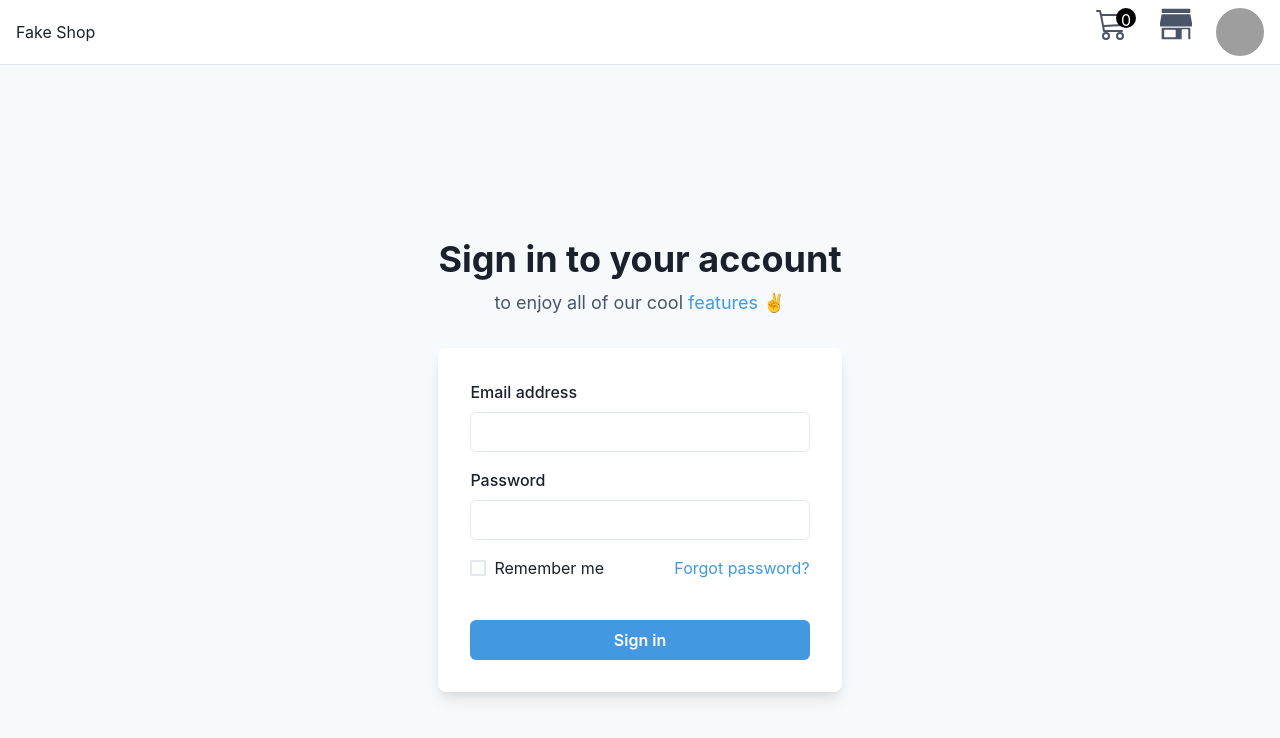
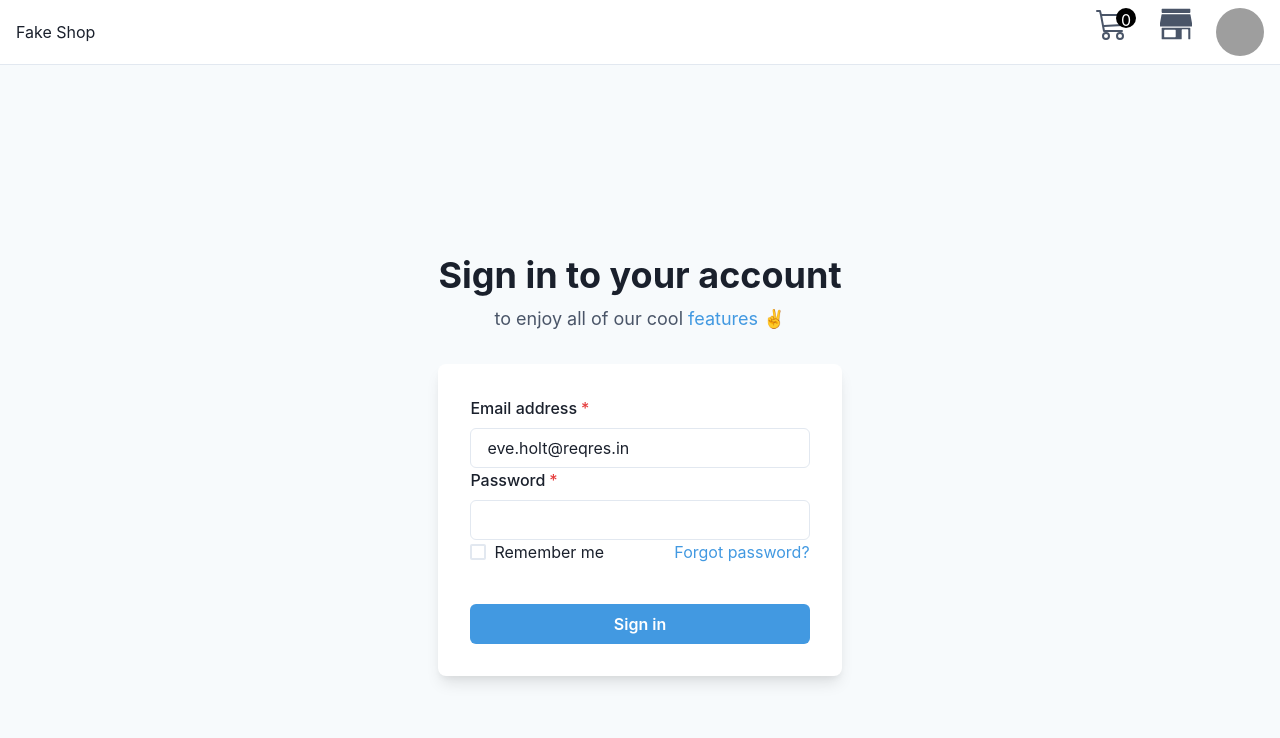
Before and after one commit to MoovendhanR/ecommerce-site-redux, a React (Create React App) app: page /login in a window 1280 px wide. Shown: the top 738 px of the page. Built offline with nearby package versions, Linux system fonts and the light colour scheme; data requests are answered from the project's data file; grey boxes are pictures that could not be loaded.

Commit message:
auth verfication done with bugs

```diff
--- a/src/Pages/Login.jsx
+++ b/src/Pages/Login.jsx
@@ -12,16 +12,41 @@ import {
     Text,
     useColorModeValue,
   } from '@chakra-ui/react';
-import { useState } from 'react';
-import { useDispatch } from 'react-redux';
+import { useEffect, useState } from 'react';
+import { useDispatch, useSelector } from 'react-redux';
+import { useLocation, useNavigate } from 'react-router-dom';
+import { signIn } from '../Redux/auth/actions';
 
   export default function Login() {
- const dispatch = useDispatch();
- const [userEmail,setUserEmail] =useState("");
- const [userPassword,setUserPassword] = useState("");
+    const dispatch=useDispatch();
+    const location=useLocation();
+    const authStatus=useSelector(store=>store.authReducer.auth)
+
+    console.log(location)
+    const navigate=useNavigate()
+    const [userEmail,setUserEmail] =useState('eve.holt@reqres.in');
+    const [userPassword,setUserPassword]=useState('');
+
+    const handleUserEmailChange =(e)=>{
+      setUserEmail(e.target.value);
+    }
+
+    const handleUserPasswordChange=(e)=>{
+      setUserPassword(e.target.value);
+    }
+  const submitHandler = (e)=>{
+       e.preventDefault();
+       dispatch(signIn({email: userEmail, password: userPassword}))
+  }
+
+    useEffect(()=>{
+      if(location?.state && authStatus){
+        navigate(location.state,{replace:true});
+      }
+    },[location?.state,navigate,{replace:true},authStatus])
 
 
-
+    // console.log(userEmail,userPassword)
     return (
       <Flex
         minH={'100vh'}
@@ -41,13 +66,14 @@ import { useDispatch } from 'react-redux';
             boxShadow={'lg'}
             p={8}>
             <Stack spacing={4}>
-              <FormControl id="email">
+              <form onSubmit={submitHandler}>
+              <FormControl id="email" isRequired>
                 <FormLabel>Email address</FormLabel>
-                <Input type="email" value={userEmail} onChange={(e) => setUserEmail(e.target.value)} />
+                <Input type="email" value={userEmail} onChange={handleUserEmailChange} />
               </FormControl>
-              <FormControl id="password">
+              <FormControl id="password" isRequired>
                 <FormLabel>Password</FormLabel>
-                <Input type="password"value={userPassword} onChange={(e)=>setUserPassword(e.target.value)} />
+                <Input type="password" value={userPassword} onChange={handleUserPasswordChange} />
               </FormControl>
               <Stack spacing={10}>
                 <Stack
@@ -62,10 +88,14 @@ import { useDispatch } from 'react-redux';
                   color={'white'}
                   _hover={{
                     bg: 'blue.500',
-                  }}>
+                  }}
+                  // onClick={submitHandler}
+                  type="submit"
+                  >
                   Sign in
                 </Button>
               </Stack>
+            </form>
             </Stack>
           </Box>
         </Stack>
--- a/src/Redux/auth/actions.js
+++ b/src/Redux/auth/actions.js
@@ -6,21 +6,23 @@ export const SIGNIN_FAILURE = "SIGNIN_FAILURE";
 
 const signInRequest = () => {
     return {
-        type: SIGNIN_REQUEST,
+        type:SIGNIN_REQUEST,
 
     }
 }
 
 
-const signInSuccess = () => {
+const signInSuccess = (payload) => {
     return {
         type: SIGNIN_SUCCESS,
+        payload
 
     }
 }
-const signInFailure = () => {
+const signInFailure = (payload) => {
     return {
         type: SIGNIN_FAILURE,
+        payload
 
     }
 }
@@ -28,7 +30,9 @@ const signInFailure = () => {
 const signIn = (payload) => (dispatch) => {
     dispatch(signInRequest())
     Axios.post("/api/login", payload,{baseURL:"https://reqres.in"})
-    .then((r)=>dispatch(signInSuccess(r.data)))
+    .then((r)=>{
+        console.log(r)
+        dispatch(signInSuccess(r.data))})
     .then((err)=>dispatch(signInFailure(err)))
 }
 
--- a/src/Redux/auth/reducer.js
+++ b/src/Redux/auth/reducer.js
@@ -2,7 +2,9 @@ import { SIGNIN_FAILURE, SIGNIN_REQUEST, SIGNIN_SUCCESS } from "./actions";
 
 const initialState ={
   auth: false,
-  token:""
+  token:"",
+  error: false,
+
 }
 
 const reducer = (state=initialState,action)=>{
@@ -11,17 +13,20 @@ switch(type){
       case SIGNIN_REQUEST:
         return{
             auth: false,
-            token:""
+            token:"",
+            error:false
          }
       case SIGNIN_SUCCESS:
         return{
             auth: true,
-            token:payload
+            token:payload,
+            error:false
         }
       case SIGNIN_FAILURE:
         return{
             auth: false,
-            token:""
+            token:"",
+            error:payload
         }
      default:
         return state;
```
